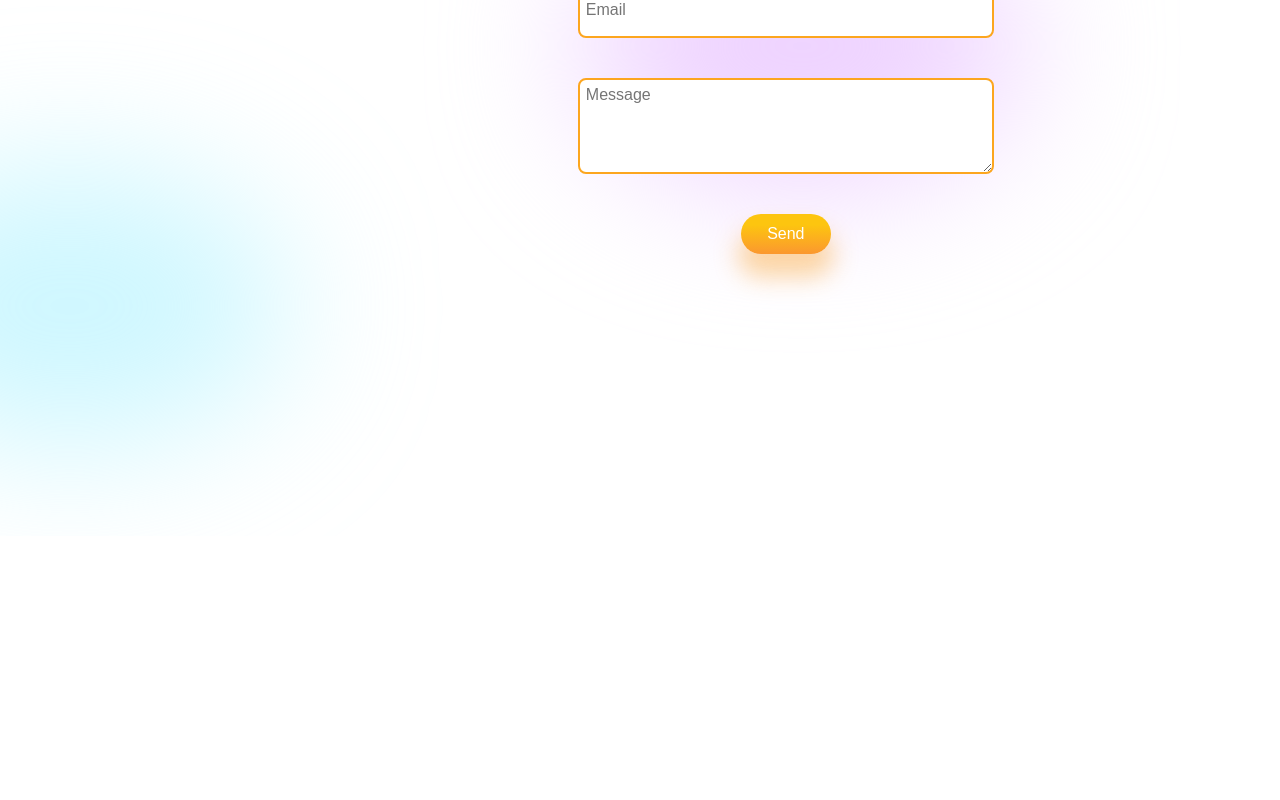
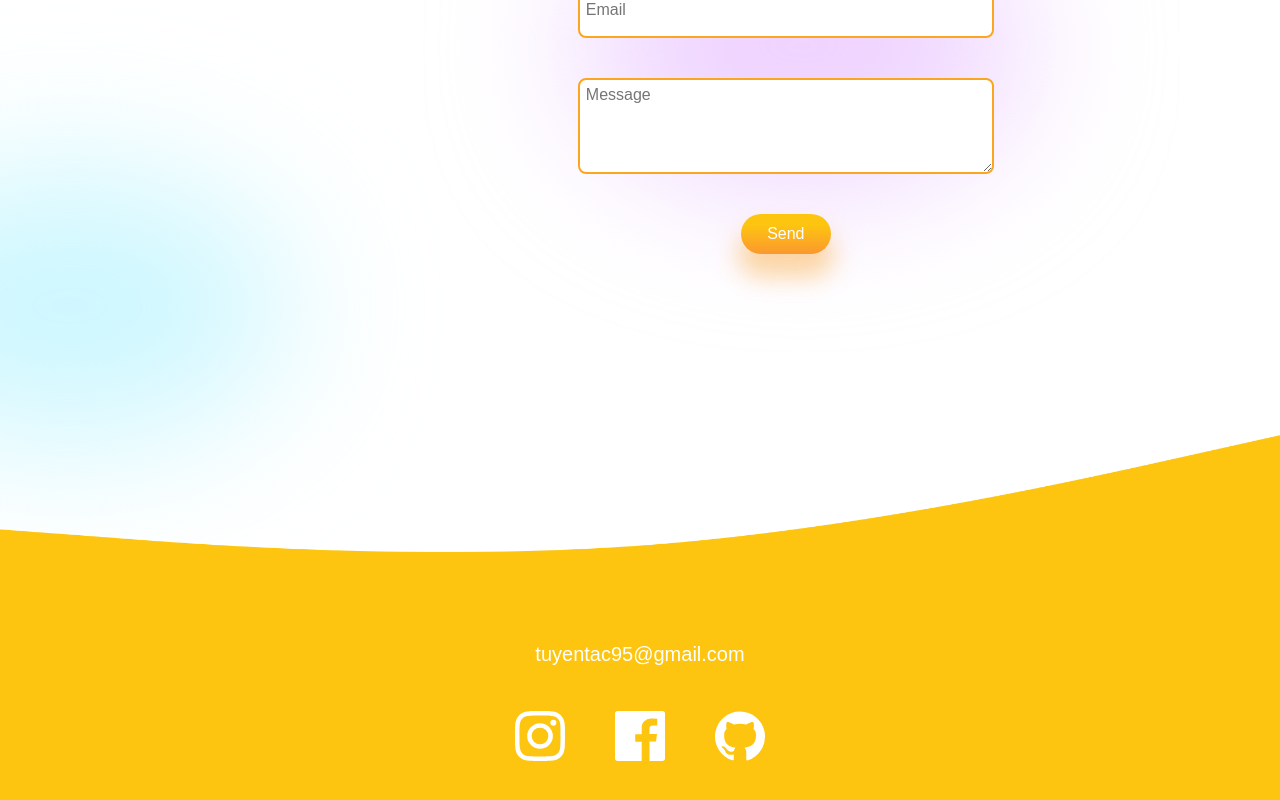
Before and after one commit to tuyentac95/my-portfolio, a React (Create React App) app: page / in a window 1280 px wide. Shown: the part 4680-5480 px from the top of the page. Before the commit the page ends 5216 px from the top, so only its background shows below. Built offline with nearby package versions, Linux system fonts and the light colour scheme; a web font is replaced by a local one.

Commit message:
add footer

```diff
--- a/package.json
+++ b/package.json
@@ -4,6 +4,7 @@
   "homepage": "https://tuyentac95.github.io/my-portfolio",
   "private": true,
   "dependencies": {
+    "@iconscout/react-unicons": "^1.1.6",
     "@testing-library/jest-dom": "^5.14.1",
     "@testing-library/react": "^12.0.0",
     "@testing-library/user-event": "^13.2.1",
--- a/src/App.js
+++ b/src/App.js
@@ -8,6 +8,7 @@ import Works from "./components/Works/Works";
 import Portfolio from "./components/Portfolio/Portfolio";
 import Testimonials from "./components/Testimonials/Testimonials";
 import Contact from "./components/Contact/Contact";
+import Footer from "./components/Footer/Footer";
 
 function App() {
   return (
@@ -20,6 +21,7 @@ function App() {
       <Portfolio/>
       <Testimonials/>
       <Contact/>
+      <Footer/>
     </div>
   );
 }
--- a/src/components/Footer/Footer.css
+++ b/src/components/Footer/Footer.css
@@ -0,0 +1,23 @@
+.footer{
+    display: flex;
+    align-items: center;
+    margin: -7rem -3.5rem -0.5rem -3.5rem;
+    position: relative;
+}
+
+.f-content{
+    position: absolute;
+    display: flex;
+    align-items: center;
+    justify-content: center;
+    flex-direction: column;
+    width: 100%;
+    margin-top: 8rem;
+    gap: 2rem;
+    color: white;
+}
+
+.f-icons{
+    display: flex;
+    gap: 2rem;
+}
--- a/src/components/Footer/Footer.js
+++ b/src/components/Footer/Footer.js
@@ -1,9 +1,23 @@
 import React from 'react';
 import './Footer.css';
+import Wave from '../../img/wave.png';
+import Insta from '@iconscout/react-unicons/icons/uil-instagram';
+import Facebook from '@iconscout/react-unicons/icons/uil-facebook';
+import Github from '@iconscout/react-unicons/icons/uil-github';
 
 const Footer = (props) => {
   return (
-    <div></div>
+    <div className="footer">
+      <img src={Wave} alt="" style={{width: '100%'}}/>
+      <div className="f-content">
+        <span>tuyentac95@gmail.com</span>
+        <div className="f-icons">
+          <Insta color='white' size='3rem'/>
+          <Facebook color='white' size='3rem'/>
+          <Github color='white' size='3rem'/>
+        </div>
+      </div>
+    </div>
   );
 }
 
```
Also changed, not shown: 1 other file (tests, documents, lock files or other folders).
